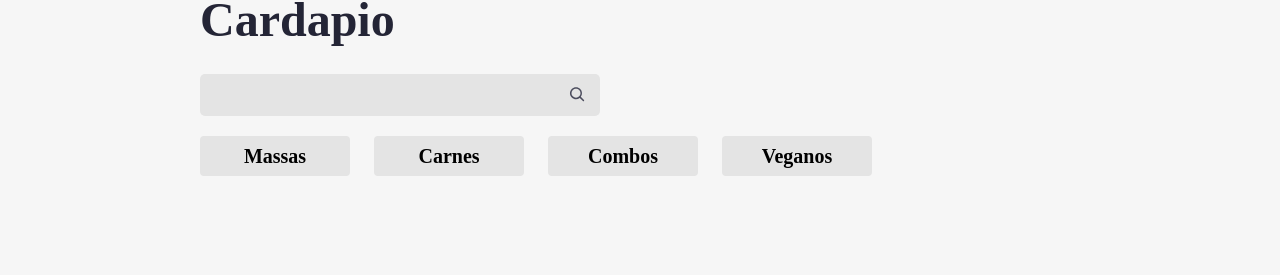
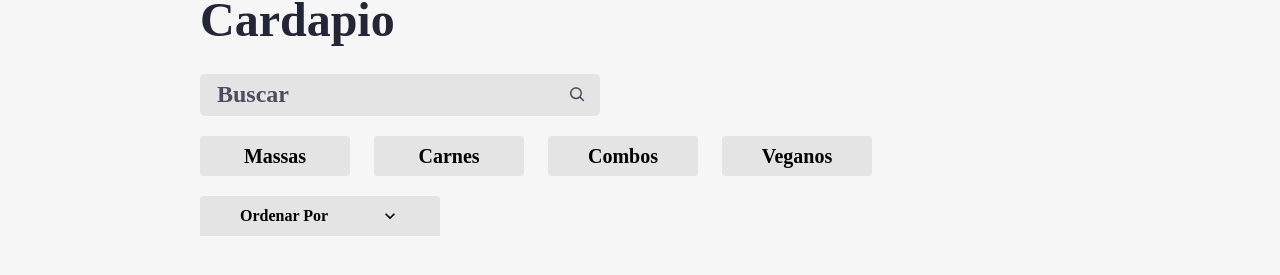
Before and after one commit to jonasemc/React-Arquivos_Estaticos, a React (Create React App) app: page / in a window 1280 px wide. Shown: the part 509-784 px from the top of the page. Built offline with nearby package versions, Linux system fonts and the light colour scheme; a web font is replaced by a local one.

Commit message:
feat: create ordenator

```diff
--- a/src/pages/Cardapio/Cardapio.tsx
+++ b/src/pages/Cardapio/Cardapio.tsx
@@ -3,10 +3,12 @@
 import Buscador from "./buscador/buscador";
 import { useState } from "react";
 import Filtros from "./filtros/filtro";
+import Ordenador from "./ordenador/Ordenador";
 
 export default function Cardapio() {
   const [busca, setBusca] = useState("");
   const [filtro, setFiltro] = useState<number | null>(null);
+  const [ordenador, setOrdenador] = useState("");
 
   return (
     <main>
@@ -21,6 +23,10 @@
         <Buscador busca={busca} setBusca={setBusca} />
         <div className={styles.cardapio__filtros}>
           <Filtros filtro={filtro} setFiltro={setFiltro}></Filtros>
+          <Ordenador
+            ordenador={ordenador}
+            setOrdenador={setOrdenador}
+          ></Ordenador>
         </div>
       </section>
     </main>
--- a/src/pages/Cardapio/buscador/buscador.tsx
+++ b/src/pages/Cardapio/buscador/buscador.tsx
@@ -14,6 +14,7 @@
       <input
         value={busca}
         onChange={(evento) => setBusca(evento.target.value)}
+        placeholder="Buscar"
       />
       <CgSearch size={20} color="#4c4d5e" />
     </div>
--- /dev/null
+++ b/src/pages/Cardapio/ordenador/Ordenador.module.scss
@@ -0,0 +1,49 @@
+@import "styles/variaveis";
+
+.ordenador {
+  align-items: center;
+  background-color: $grey;
+  border: none;
+  border-top-left-radius: 4px;
+  border-top-right-radius: 4px;
+  display: flex;
+  font-size: 1rem;
+  font-weight: bold;
+  height: 40px;
+  justify-content: space-between;
+  min-width: 240px;
+  padding: 0 40px;
+  position: relative;
+  &--ativo {
+    background-color: $blue;
+    color: white;
+  }
+  &__options {
+    display: none;
+    position: absolute;
+    left: 0;
+    flex-direction: column;
+    top: 100%;
+    width: 100%;
+    &--ativo {
+      display: flex;
+    }
+  }
+  &__option {
+    align-items: center;
+    background-color: $grey;
+    border-top: 2px solid $light-grey;
+    box-sizing: border-box;
+    color: $black;
+    display: flex;
+    height: 40px;
+    justify-content: center;
+    width: inherit;
+    &:hover,
+    &--ativo {
+      background-color: $blue;
+      cursor: pointer;
+      color: white;
+    }
+  }
+}
--- /dev/null
+++ b/src/pages/Cardapio/ordenador/Ordenador.tsx
@@ -0,0 +1,49 @@
+import styles from "./Ordenador.module.scss";
+import opcoes from "./opcoes.json";
+import React, { useState } from "react";
+import classNames from "classnames";
+import { MdKeyboardArrowUp, MdKeyboardArrowDown } from "react-icons/md";
+
+interface Props {
+  ordenador: string;
+  setOrdenador: React.Dispatch<React.SetStateAction<string>>;
+}
+
+export default function Ordenador({ ordenador, setOrdenador }: Props) {
+  const [aberto, setAberto] = useState(false);
+  const nomeOrdenador =
+    ordenador && opcoes.find((opcao) => opcao.value === ordenador)?.nome;
+  return (
+    <button
+      className={classNames({
+        [styles.ordenador]: true,
+        [styles["ordenador--ativo"]]: ordenador !== "",
+      })}
+      onClick={() => setAberto(!aberto)}
+      onBlur={() => setAberto(false)}
+    >
+      <span> {nomeOrdenador || "Ordenar Por"}</span>
+      {aberto ? (
+        <MdKeyboardArrowUp size={20} />
+      ) : (
+        <MdKeyboardArrowDown size={20} />
+      )}
+      <div
+        className={classNames({
+          [styles.ordenador__options]: true,
+          [styles["ordenador__options--ativo"]]: aberto,
+        })}
+      >
+        {opcoes.map((opcao) => (
+          <div
+            className={styles.ordenador__option}
+            key={opcao.value}
+            onClick={() => setOrdenador(opcao.value)}
+          >
+            {opcao.nome}
+          </div>
+        ))}
+      </div>
+    </button>
+  );
+}
--- /dev/null
+++ b/src/pages/Cardapio/ordenador/opcoes.json
@@ -0,0 +1,18 @@
+[
+  {
+    "nome": "",
+    "value": ""
+  },
+  {
+    "nome": "Porção",
+    "value": "porcao"
+  },
+  {
+    "nome": "Qtd. pessoas",
+    "value": "qtd_pessoas"
+  },
+  {
+    "nome": "Preço",
+    "value": "preco"
+  }
+]
```
